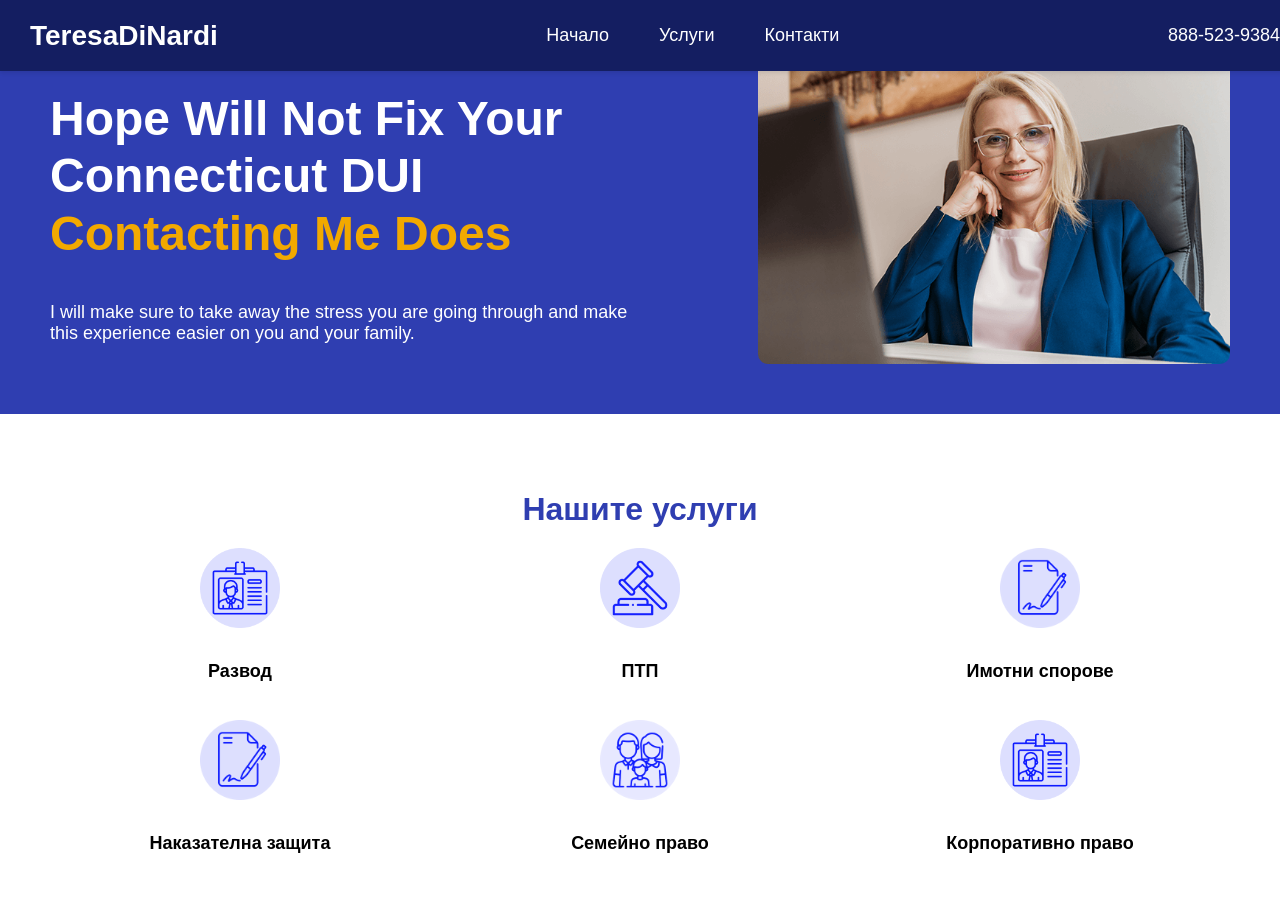
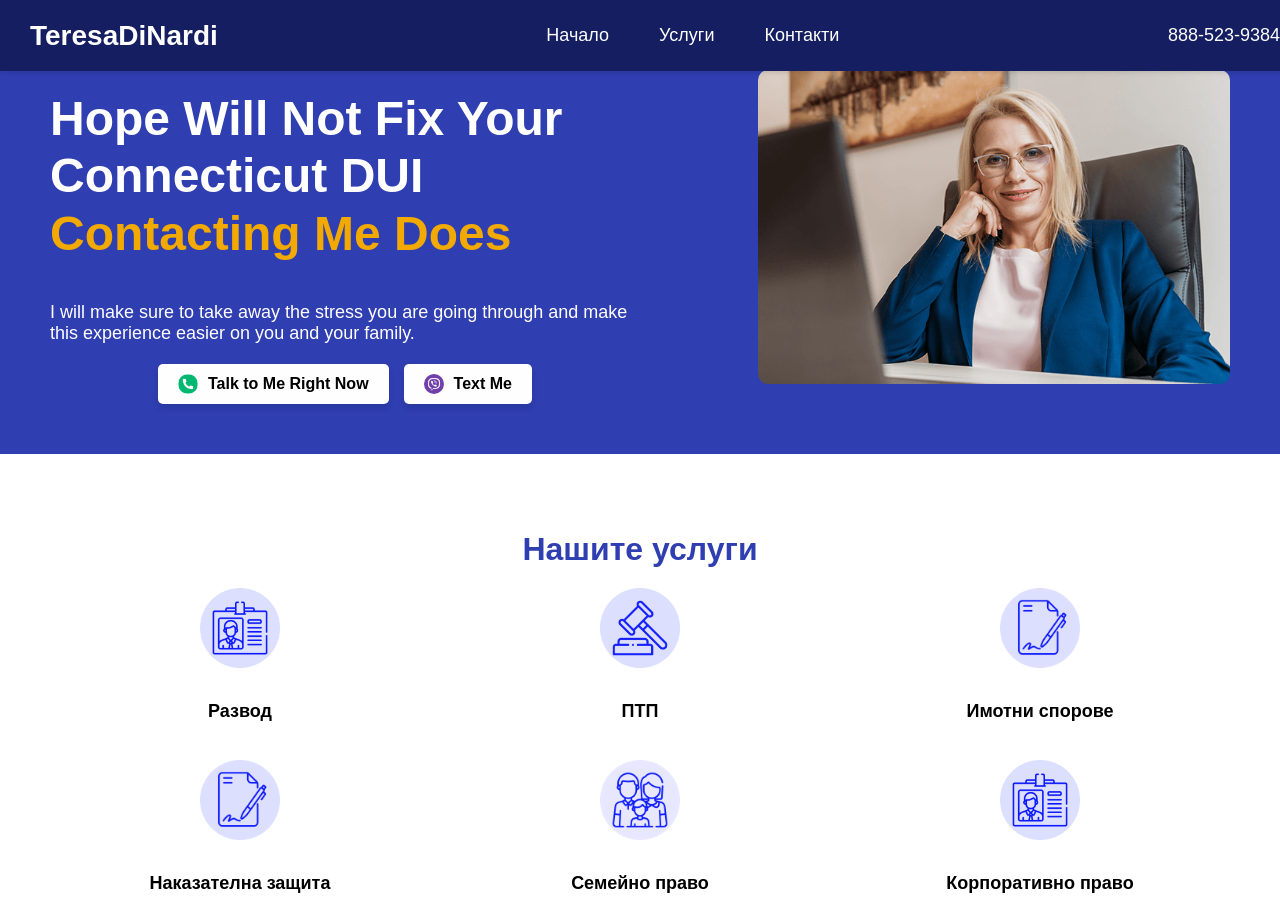
Before and after one commit to rikomeister/lawsite, a plain HTML site: page site/index.html in a window 1280 px wide. Shown: the top 915 px of the page. Drawn offline with Linux system fonts and the light colour scheme.

Commit message:
butoncheta

```diff
--- a/site/index.html
+++ b/site/index.html
@@ -21,10 +21,17 @@
         <div class="content">
             <h1>Hope Will Not Fix Your <br> Connecticut DUI<br><span>Contacting Me Does</span></h1>
             <p>I will make sure to take away the stress you are going through and make this experience easier on you and your family.</p>
+            <div class="action-buttons">
+                <a href="tel:+359881234567" class="button call-button">
+                    <img src="phone-icon.png" alt="Телефон"> Talk to Me Right Now
+                </a>
+                <a href="viber://chat?number=%2B359881234567" class="button text-button">
+                    <img src="viber-icon.png" alt="Вайбър"> Text Me
+                </a>
+            </div>
         </div>
         <img src="advokar.png" alt="Lawyer at desk">
     </section>
-</section>
 
 <section class="services" id="uslugi">
     <h2>Нашите услуги</h2>
--- a/site/styles.css
+++ b/site/styles.css
@@ -307,3 +307,52 @@ body {
         gap: 5px; /* Минимално разстояние */
     }
 }
+
+/* Стил за бутоните */
+.action-buttons {
+    display: flex;
+    justify-content: center;
+    gap: 15px;
+    margin-top: 20px;
+}
+
+.button {
+    display: flex;
+    align-items: center;
+    gap: 10px;
+    padding: 10px 20px;
+    background-color: #0016d3;
+    color: #000000;
+    font-size: 1rem;
+    font-weight: bold;
+    text-decoration: none;
+    border-radius: 5px;
+    transition: background-color 0.3s, transform 0.3s;
+    box-shadow: 0 4px 6px rgba(0, 0, 0, 0.1);
+}
+
+.button img {
+    width: 20px;
+    height: 20px;
+}
+
+.button:hover {
+    background-color: #0000b3;
+    transform: scale(1.05);
+}
+
+.call-button {
+    background-color: #fefefe;
+}
+
+.call-button:hover {
+    background-color: #626262;
+}
+
+.text-button {
+    background-color: #fefefe;
+}
+
+.text-button:hover {
+    background-color: #626262;
+}
```
Also changed, not shown: site/phone-icon.png (added), site/viber-icon.png (added).
